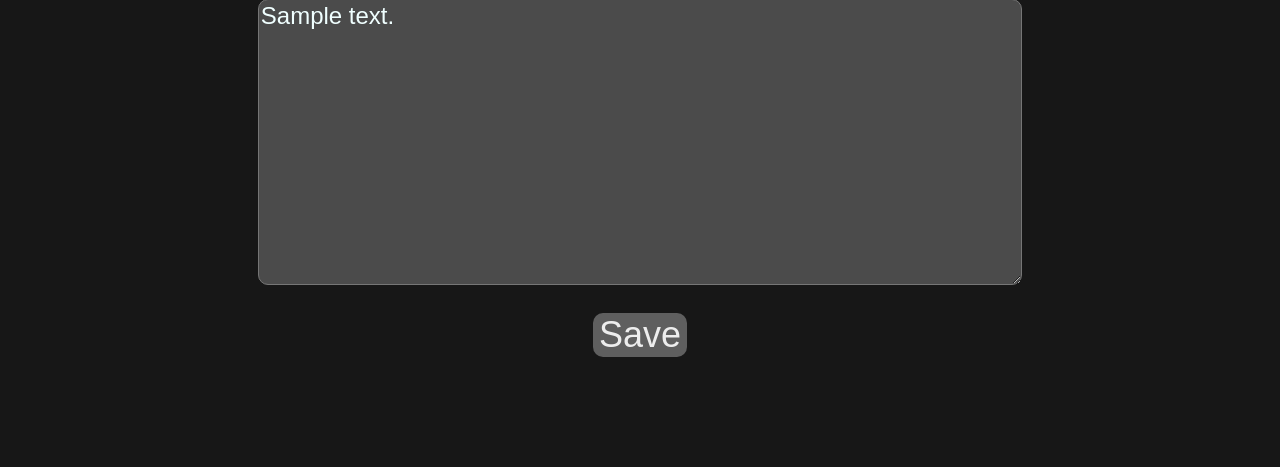
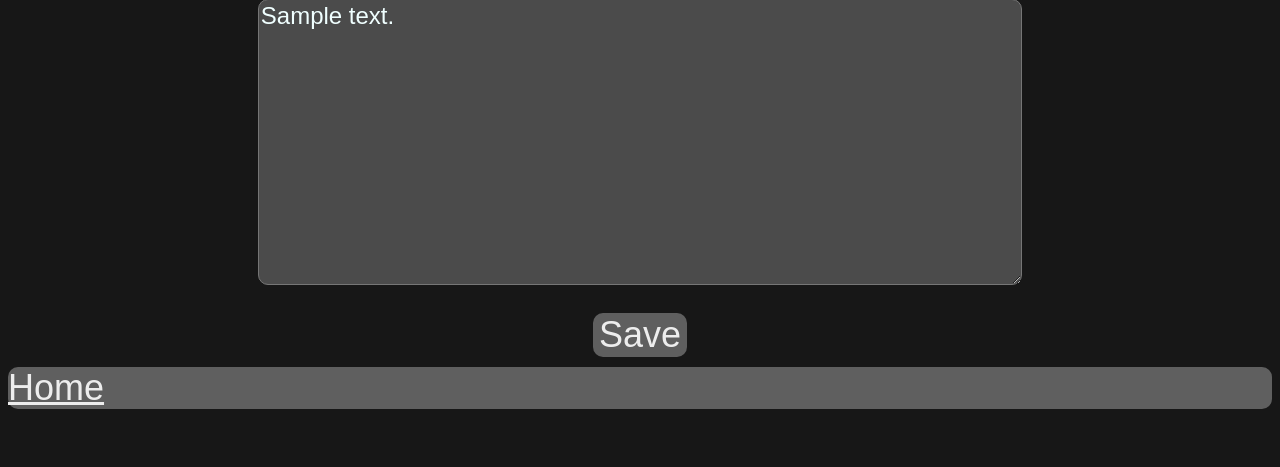
Before and after one commit to AlikGreen/List-App, a Flask app: template templates/edit_note.html in a window 1280 px wide. Shown: the part 182-649 px from the top of the page. Run offline with Flask 3, Linux system fonts and the light colour scheme; the template is opened without the code that fills it: most values are stand-ins (such as "Sample title", 1, 10 or a date in 2020); some web fonts are replaced.

Commit message:
added home button

```diff
--- a/static/styles.css
+++ b/static/styles.css
@@ -28,7 +28,7 @@ textarea{
     color: azure;
 }
 
-input, button{
+input, button, a{
     margin-top: 10px;
     font-family: 'Patua One', sans-serif;
     font-weight: 500;
@@ -49,7 +49,7 @@ input, button{
     transition: 0.3s;
 }
 
-input:hover, button:hover{
+input:hover, button:hover, a:hover{
     background-color: rgb(103, 103, 103);
     scale: 1.1;
 }
--- a/templates/edit_note.html
+++ b/templates/edit_note.html
@@ -10,5 +10,7 @@
         <textarea name="content" rows="10" cols="40">{{ note[2] }}</textarea><br>
         <input type="submit" value="Save">
     </form>
+
+    <a href="/">Home</a>
 </body>
 </html>
--- a/templates/view_note.html
+++ b/templates/view_note.html
@@ -7,5 +7,7 @@
 <body>
     <h1>Note</h1>
     <p>{{ note[2] }}</p>
+
+    <a href="/">Home</a>
 </body>
 </html>
```
